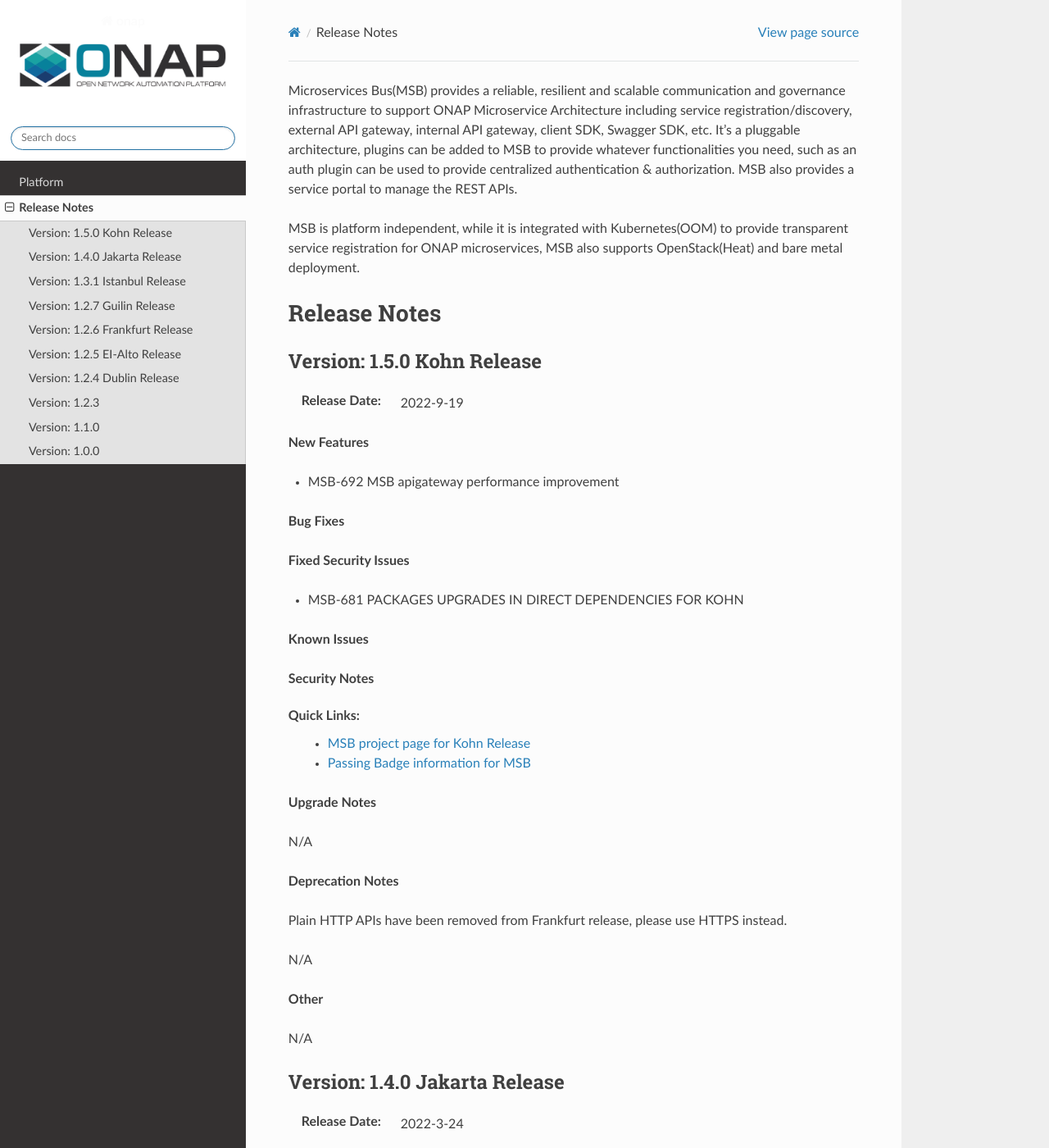
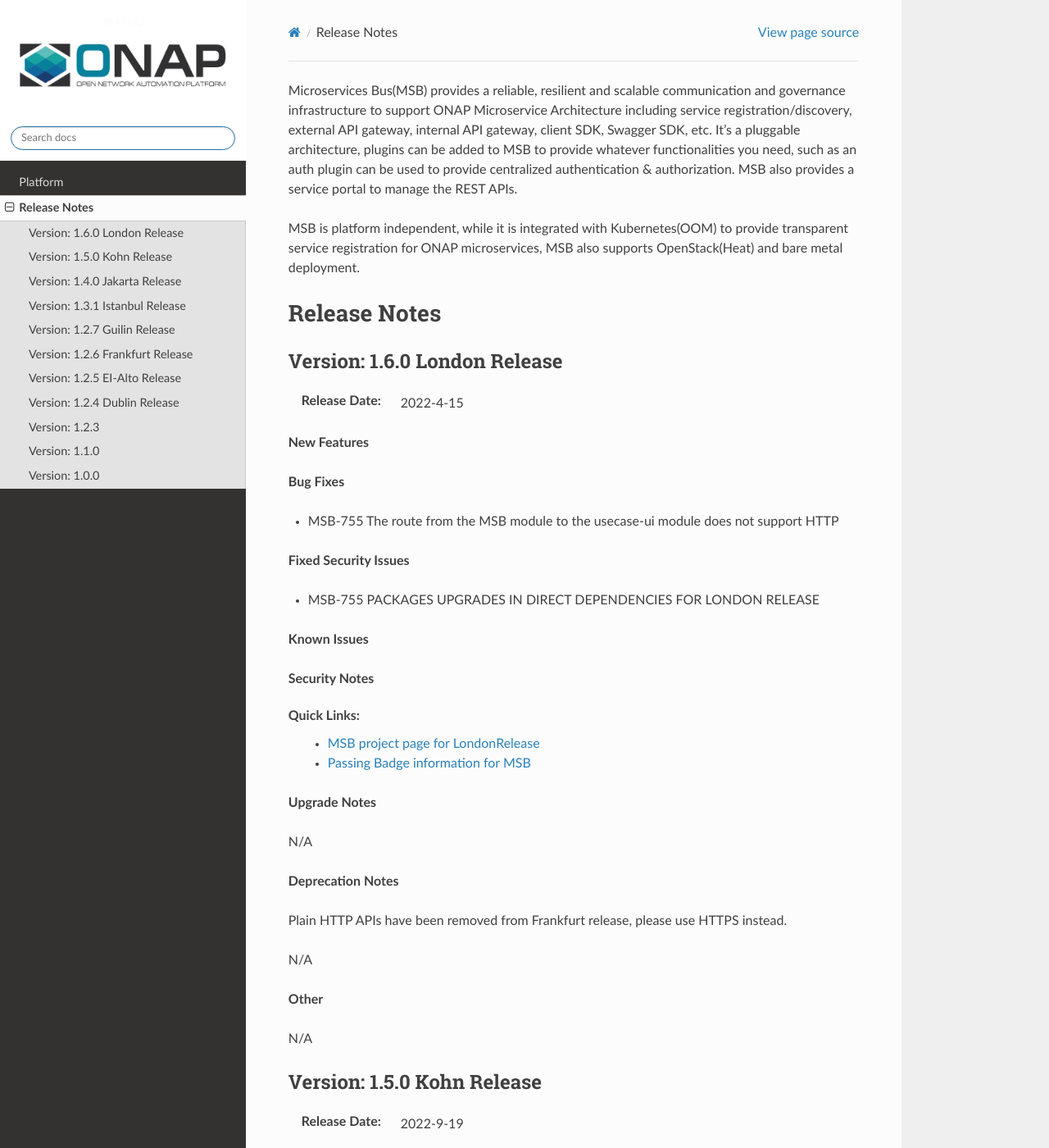
Before and after one commit to onap/archived-msb-apigateway, a Sphinx documentation site: the page built from docs/release-notes.rst, in a window 1280 px wide and 1400 px high. Shown: the whole window at 82% size. Built offline with Sphinx 7.4.7 and the Read the Docs theme 2.0.0, drawn with Linux system fonts in a browser that asks for light colours.

Commit message:
Release apigateway container 1.6.0 Issue-ID: MSB-750
Signed-off-by: wangjiahang <wang.jiahang@zte.com.cn>
Change-Id: I86a87059812500778c6ba3b3efc63bdd523ecf9f

```diff
--- a/docs/release-notes.rst
+++ b/docs/release-notes.rst
@@ -9,6 +9,44 @@ MSB is platform independent, while it is integrated with Kubernetes(OOM) to prov
 
 Release Notes
 =============
+
+Version: 1.6.0 London Release
+-------------------------------
+
+:Release Date: 2022-4-15
+
+**New Features**
+
+**Bug Fixes**
+
+- MSB-755	The route from the MSB module to the usecase-ui module does not support HTTP
+
+**Fixed Security Issues**
+
+- MSB-755  PACKAGES UPGRADES IN DIRECT DEPENDENCIES FOR LONDON RELEASE
+
+**Known Issues**
+
+**Security Notes**
+
+Quick Links:
+        - `MSB project page for LondonRelease <https://wiki.onap.org/display/DW/Microservices+Bus+Project>`_
+
+        - `Passing Badge information for MSB <https://bestpractices.coreinfrastructure.org/en/projects/1601>`_
+
+**Upgrade Notes**
+
+N/A
+
+**Deprecation Notes**
+
+Plain HTTP APIs have been removed from Frankfurt release, please use HTTPS instead.
+
+N/A
+
+**Other**
+
+N/A
 
 Version: 1.5.0 Kohn Release
 -------------------------------
```
Also changed, not shown: 1 other file.
